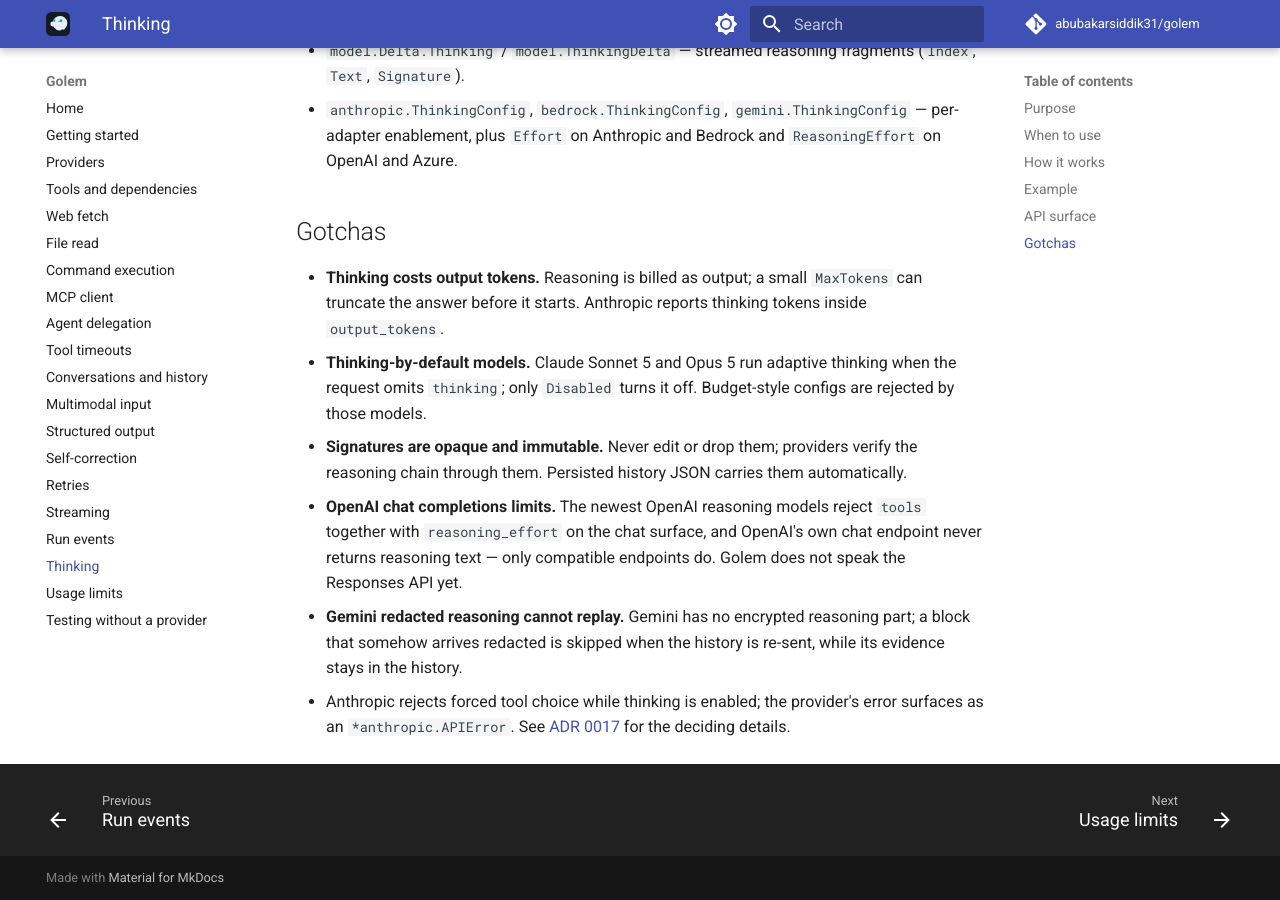
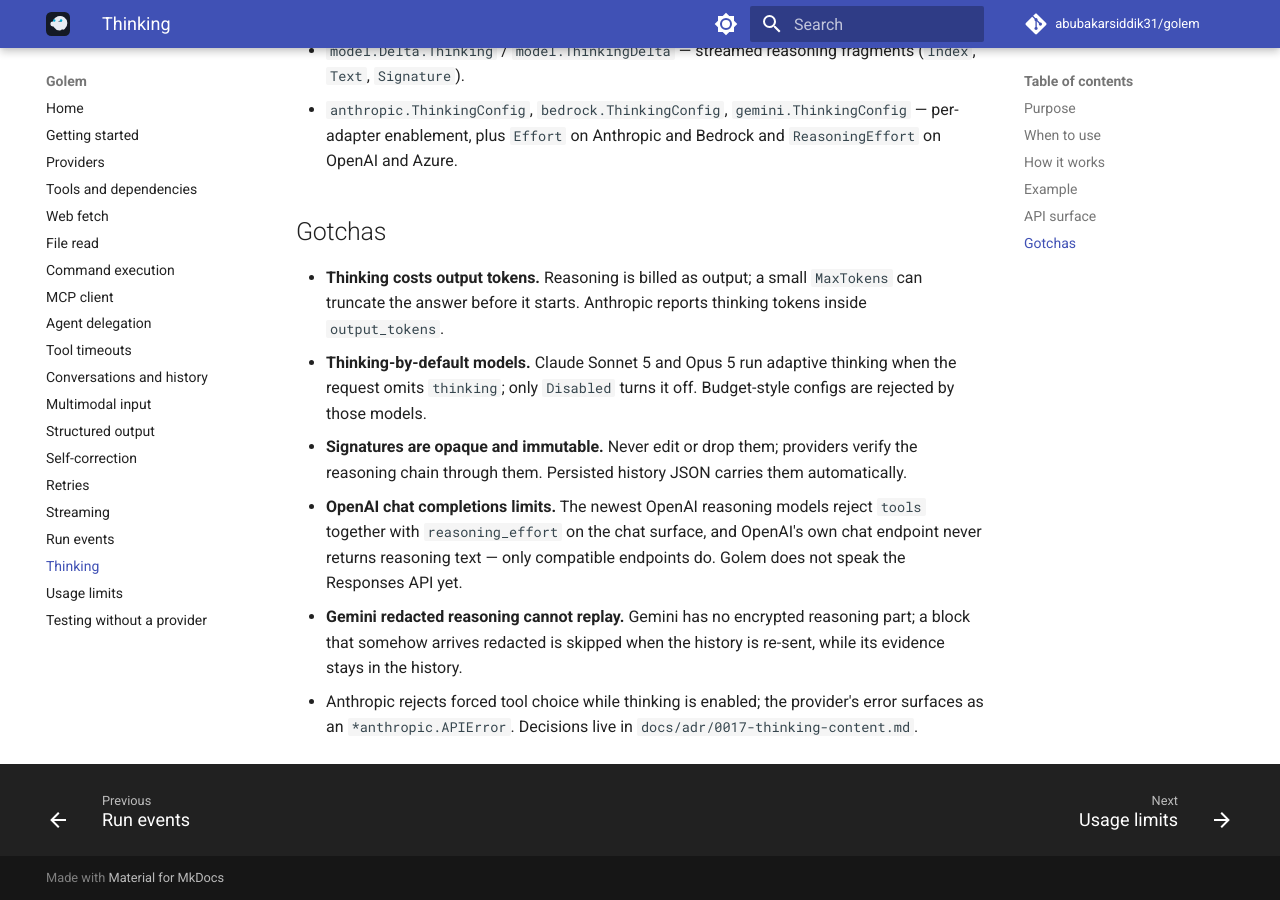
Before and after one commit to abubakarsiddik31/golem, an MkDocs documentation site: the page built from docs/guides/thinking.md, in a window 1280 px wide and 900 px high, scrolled down 2231 px. Built offline with MkDocs 1.6.1 and Material for MkDocs 9.7.7, drawn with Linux system fonts in a browser that asks for light colours; comment, search, counter and statistics services are not loaded.

Commit message:
docs: reference the thinking ADR without a site link

```diff
--- a/docs/guides/thinking.md
+++ b/docs/guides/thinking.md
@@ -125,5 +125,5 @@ for _, block := range last.Thinking {
   reasoning part; a block that somehow arrives redacted is skipped when
   the history is re-sent, while its evidence stays in the history.
 - Anthropic rejects forced tool choice while thinking is enabled; the
-  provider's error surfaces as an `*anthropic.APIError`. See
-  [ADR 0017](../adr/0017-thinking-content.md) for the deciding details.
+  provider's error surfaces as an `*anthropic.APIError`. Decisions live
+  in `docs/adr/0017-thinking-content.md`.
```
